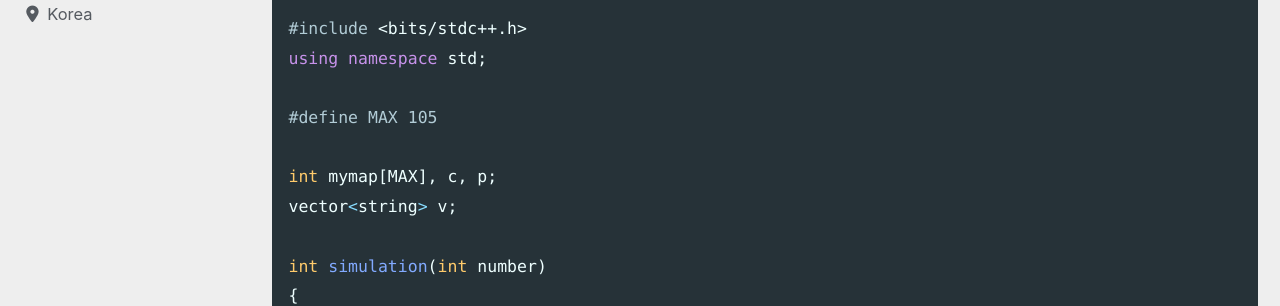
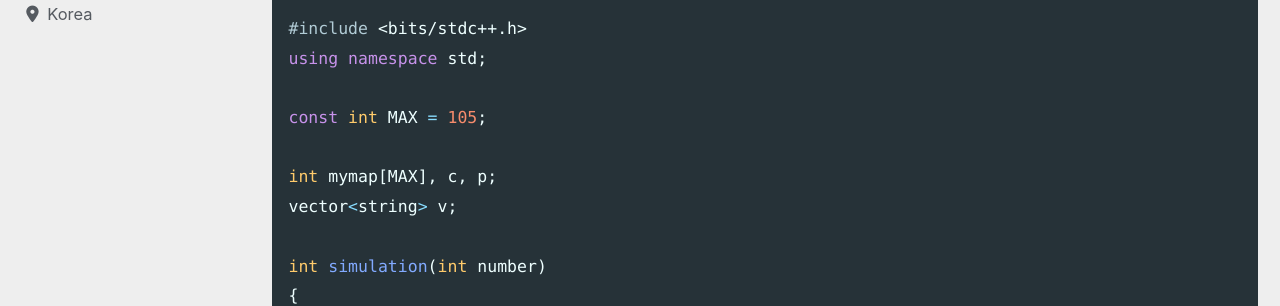
Before and after one commit to devMyeong/devMyeong.github.io, a Jekyll site: the page built from _posts/codingTest/2022-09-25-백준.md, in a window 1280 px wide and 900 px high, scrolled down 18018 px. Shown: the part 152-458 px from the top of the window. Built offline with Jekyll 4.4.1, drawn with Linux system fonts in a browser that asks for light colours; cached includes are drawn as plain includes; nearby versions of some CDN libraries; some web fonts are replaced; comment, search, counter and statistics services are not loaded.

Commit message:
Chore : 백준 코드 수정

```diff
--- a/_posts/codingTest/2022-09-25-백준.md
+++ b/_posts/codingTest/2022-09-25-백준.md
@@ -572,7 +572,7 @@ int main()
 #include <bits/stdc++.h>
 using namespace std;
 
-#define MAX 105
+const int MAX = 105;
 
 int mymap[MAX], c, p;
 vector<string> v;
```
